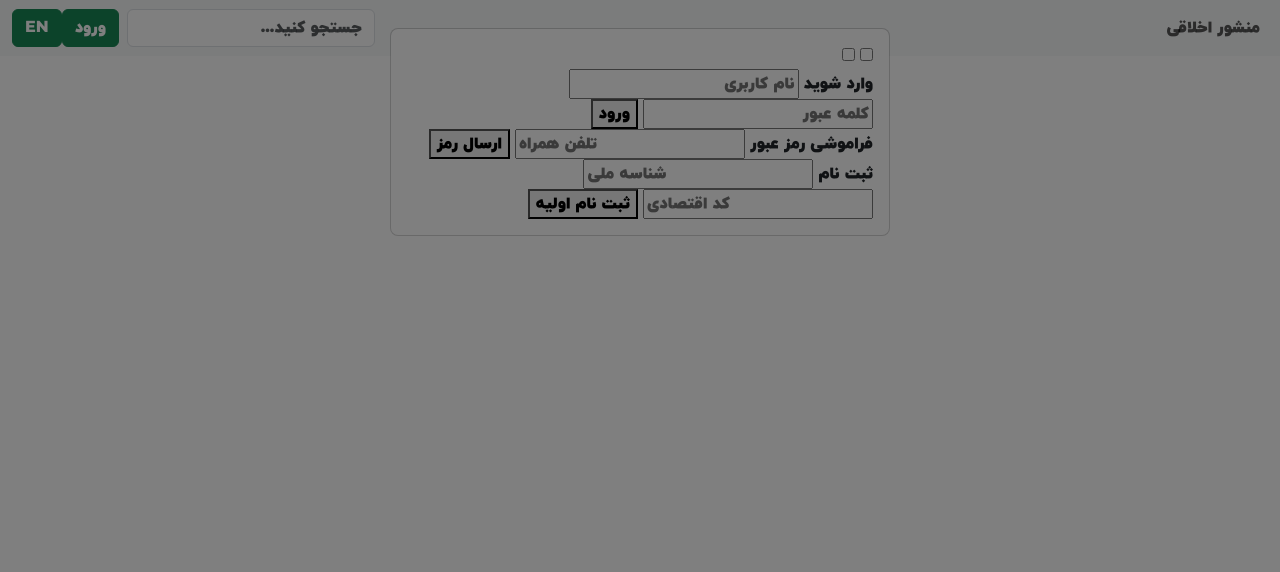
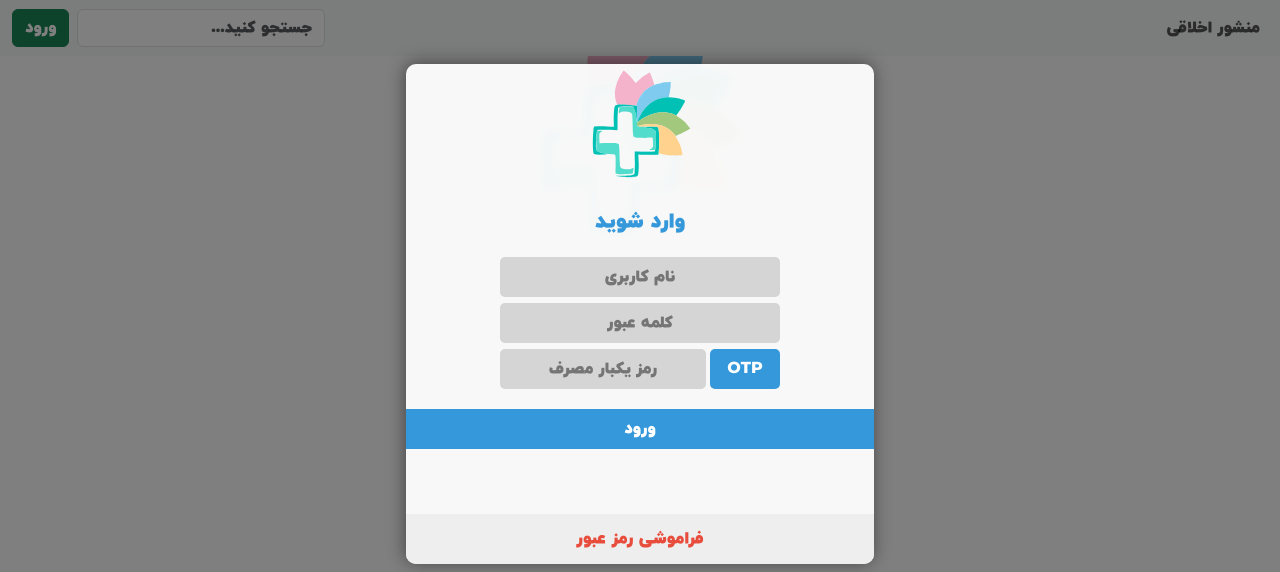
Before and after one commit to lordvexer/Clinic, a plain HTML site: page index.html in a window 1280 px wide. Both pictures are taken after a click on the button "ورود". Drawn offline with nearby package versions, Linux system fonts and the light colour scheme.

Commit message:
Login form added

```diff
--- /dev/null
+++ b/css/Index.css
@@ -0,0 +1,153 @@
+@font-face {
+    font-family: "iranyekan";
+    src: url("../Fonts/iranyekanwebmedium.eot");
+    src: url("../Fonts/iranyekanwebmedium.woff") format("woff");
+    src: url("../Fonts/iranyekanwebblack.eot");
+    src: url("../Fonts/iranyekanwebblack.woff") format("woff");
+}
+
+body {
+    /* background-image: url('/img/Pattern.svg '); */
+    font-family: 'iranyekan', tahoma, Arial;
+    -webkit-font-smoothing: antialiased;
+}
+
+
+/* modal-login */
+
+.LoginModal {
+    height: 500px;
+    background: rgb(255 255 255 / 95%);
+    overflow: hidden;
+    backdrop-filter: blur(5px);
+    border-radius: 10px;
+    box-shadow: -1px -1px 18px 0px #00000073;
+    margin-top: 20px;
+}
+
+#chk,
+#chk_forget {
+    display: none;
+}
+
+#chk2 {
+    display: none;
+}
+
+.signin {
+    position: relative;
+    width: 100%;
+    height: 100%;
+}
+
+.Loginlabel {
+    color: #3498db;
+    font-size: 1.3em;
+    justify-content: center;
+    display: flex;
+    margin: 20px;
+    cursor: pointer;
+    transition: .5s ease-in-out;
+}
+
+.Logininput {
+    width: 60%;
+    height: 40px;
+    background: #d5d5d5;
+    justify-content: center;
+    display: flex;
+    margin: 6px auto;
+    padding: 11px;
+    border: none;
+    outline: none;
+    border-radius: 5px;
+    text-align: center;
+}
+
+.Loginbutton {
+    width: 100%;
+    height: 40px;
+    margin: auto;
+    justify-content: center;
+    display: block;
+    color: #fff;
+    background: #3498db;
+    font-size: 1em;
+    font-weight: bold;
+    margin-top: 20px;
+    outline: none;
+    border: none;
+    transition: .2s ease-in;
+    cursor: pointer;
+}
+
+.OtpBtn {
+    width: 15%;
+    height: 40px;
+    justify-content: center;
+    display: block;
+    color: #fff;
+    background: #3498db;
+    font-size: 1em;
+    font-weight: bold;
+    outline: none;
+    border: none;
+    border-radius: 5px;
+    transition: .2s ease-in;
+    cursor: pointer;
+    margin: auto;
+    margin-left: 4px;
+}
+
+.Otpinput {
+    width: 44%;
+    height: 40px;
+    background: #d5d5d5;
+    justify-content: center;
+    display: flex;
+    padding: 11px;
+    border: none;
+    outline: none;
+    border-radius: 5px;
+    text-align: center;
+    margin: auto;
+    margin-right: 0px;
+}
+
+.Loginbutton:hover {
+    background: #16a085;
+}
+
+.ForgetPass {
+    height: 460px;
+    background: #eee;
+    transform: translateY(-113px);
+    transition: .8s ease-in-out;
+}
+
+.modal-content {
+    background-color: unset;
+    background-clip: unset;
+    border: none;
+}
+
+.ForgetPass label {
+    color: #e74c3c;
+    transform: scale(.8);
+    margin-top: 63px;
+    font-weight: normal;
+    padding-top: 10px;
+}
+
+#chk:checked~.ForgetPass {
+    transform: translateY(-380px);
+    box-shadow: -1px -1px 18px 0px #00000073;
+}
+
+#chk:checked~.ForgetPass label {
+    transform: scale(1);
+}
+
+.LoginImgLogo {
+    width: 200px;
+}
--- a/css/custom1.css
+++ /dev/null
@@ -1,13 +0,0 @@
-@font-face {
-    font-family: "iranyekan";
-    src: url("../Fonts/iranyekanwebmedium.eot");
-    src: url("../Fonts/iranyekanwebmedium.woff") format("woff");
-    src: url("../Fonts/iranyekanwebblack.eot");
-    src: url("../Fonts/iranyekanwebblack.woff") format("woff");
-}
-
-body {
-    /* background-image: url('/img/Pattern.svg '); */
-    font-family: 'iranyekan', tahoma, Arial;
-    -webkit-font-smoothing: antialiased;
-}
--- a/index.html
+++ b/index.html
@@ -6,7 +6,7 @@
     <meta name="viewport" content="width=device-width, initial-scale=1">
     <title>سیستم نوبت دهی</title>
     <link href="/libs/bootstrap/css/bootstrap.rtl.min.css" rel="stylesheet" type="text/css" />
-    <link href="/css/custom1.css" rel="stylesheet" type="text/css" />
+    <link href="/css/Index.css" rel="stylesheet" type="text/css" />
     <!-- FavIcons Add -->
     <meta name="theme-color" content="#f1c40f">
 </head>
@@ -29,25 +29,28 @@
                 <form class="d-flex">
                     <input class="form-control me-2 SearchBox" type="search" placeholder="جستجو کنید..." aria-label="Search">
                     <button type="button" class="btn btn-success ChangeLNG" data-bs-toggle="modal" data-bs-target="#LoginForm">ورود</button>
-                    <a href="/IndexEn.html">
-                        <button class="btn btn-success ChangeLNG" role="button">EN</button>
-                    </a>
                 </form>
+            </div>
+        </div>
+    </nav>
     <!-- LoginForm -->
     <!-- Modal -->
     <div class="modal fade" id="LoginForm">
         <div class="modal-dialog">
             <div class="modal-content">
-
                 <div class="modal-body">
                     <div class="LoginModal">
                         <input class="Logininput" type="checkbox" id="chk" aria-hidden="true">
-                                    <input class="Logininput" type="checkbox" id="chk_register" aria-hidden="true">
                         <div class="signin">
                             <form autocomplete="on">
+                                <img class="img-fluid col-4 rounded mx-auto d-block LoginImgLogo" src="/img/logo.svg" alt="Login logo">
                                 <label class="Loginlabel" for="chk" aria-hidden="true">وارد شوید</label>
                                 <input class="Logininput" type="text" name="txt" placeholder="نام کاربری" required="">
                                 <input class="Logininput" type="password" name="pswd" placeholder="کلمه عبور" required="">
+                                <div class="d-flex">
+                                    <button class="OtpBtn">OTP</button>
+                                    <input class="Otpinput" type="password" name="Otp" placeholder="رمز یکبار مصرف" required="">
+                                </div>
                                 <button class="Loginbutton">ورود</button>
                             </form>
                         </div>
@@ -56,36 +59,21 @@
                                 <label class="Loginlabel" for="chk" aria-hidden="true">فراموشی رمز
                                                 عبور</label>
                                 <input class="Logininput" type="tel" id="phone" name="phone" placeholder="تلفن همراه" pattern="[0]{1}[9]{1}[0-9]{9}" required>
-                                            <button class="Loginbutton">ارسال رمز</button>
+                                <button class="Loginbutton">ارسال امکان بازیابی</button>
                             </form>
-                                    </div>
-                                    <div class="Signup">
-                                        <form>
-                                            <label class="Loginlabel" for="chk_register" aria-hidden="true">ثبت
-                                                نام</label>
-                                            <input class="Logininput" type="number" name="Melli" placeholder="شناسه ملی" required="a">
-                                            <input class="Logininput" type="number" name="Melli" placeholder="کد اقتصادی" required="a">
-                                            <button class="Loginbutton">ثبت نام اولیه</button>
-                                        </form>
-                                    </div>
-
                         </div>
                     </div>
                 </div>
             </div>
         </div>
     </div>
-        </div>
-    </nav>
 
     <!-- Header -->
     <div class="container-fluid FitNav">
         <header>
             <div class="row">
                 <div class="col-12">
-                    <img class="col-7 col-sm col-md-5 col-lg-6 col-xl-4 img-fluid rounded mx-auto d-block  HeaderIMGFIT " src="/img/H1.svg">
-                    <img class="col-2 col-sm-2 col-md-2 col-lg-1 col-xl-1 flag" src="/img/flag.svg" alt="">
-                    <img class="col-2 col-sm-2 col-md-2 col-lg-1 col-xl-1 YearT" src="/img/Year.svg" alt="">
+                    <img class="col-7 col-sm col-md-5 col-lg-6 col-xl-4 img-fluid rounded mx-auto d-block  HeaderLogo " src="/img/logo.svg" alt="HeaderLogo">
                 </div>
             </div>
         </header>
@@ -111,7 +99,6 @@
     <script src="/js/jquery-3.6.0.min.js"></script>
     <script src="/libs/bootstrap/js/bootst.min.js"></script>
     <script src="/js/customjs.js"></script>
-    <script src="/js/mainjs.js"></script>
 
 
 
```
Also changed, not shown: img/logo.svg (added). Lines whose indentation alone changed are shown as unchanged.
